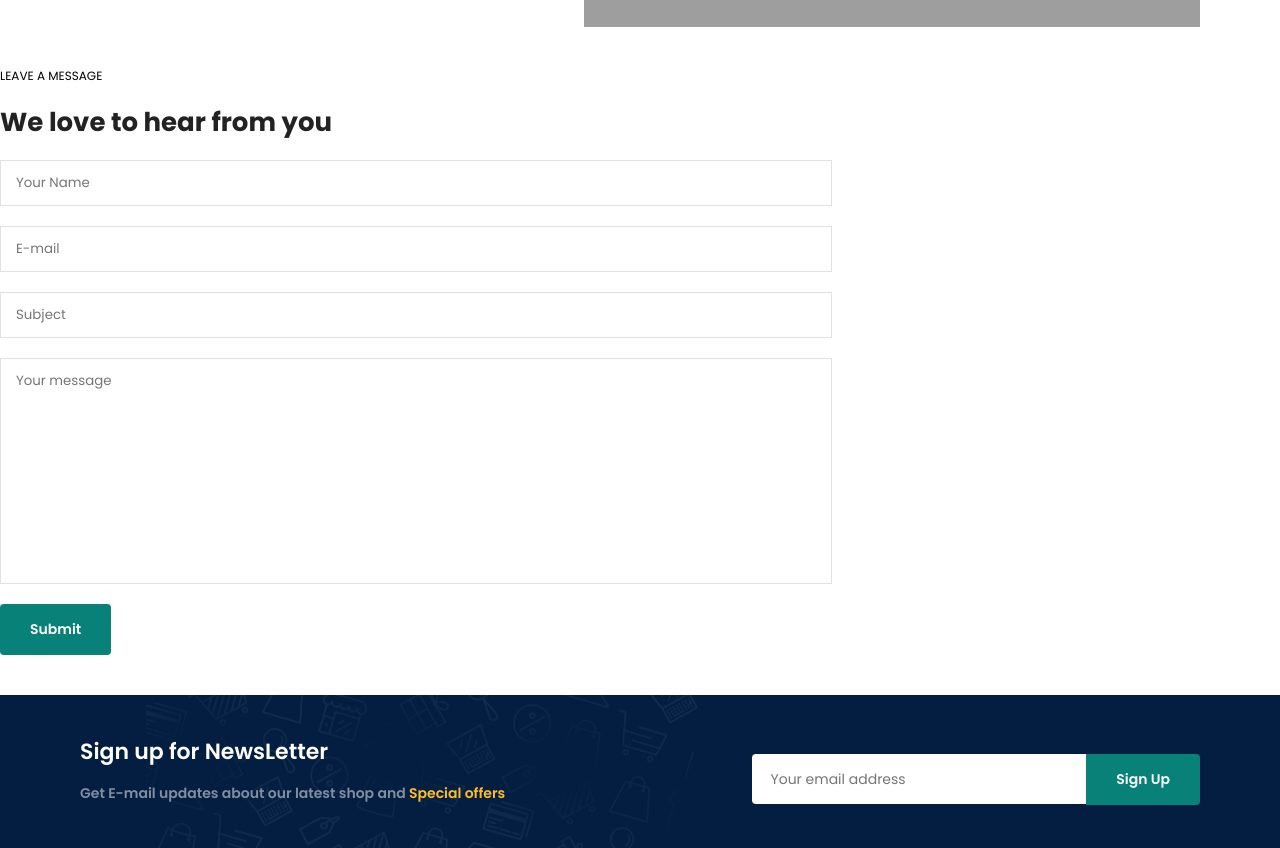
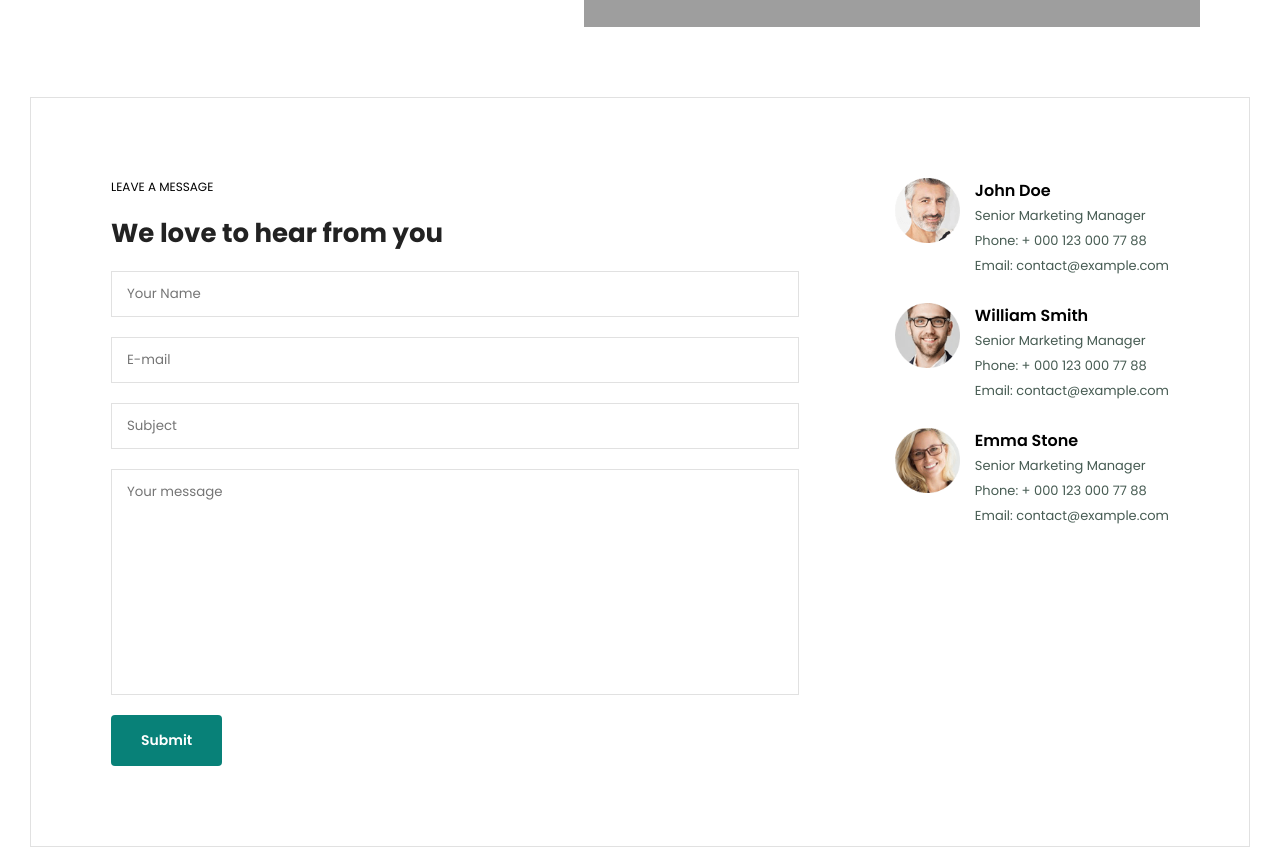
Before and after one commit to dev-nayak-2k02/cara-ecommerce-website, a plain HTML site: page contact.html in a window 1280 px wide. Shown: the part 820-1668 px from the top of the page. Drawn offline with Linux system fonts and the light colour scheme; grey boxes are pictures that could not be loaded.

Commit message:
content added: contact.html

```diff
--- a/contact.html
+++ b/contact.html
@@ -82,6 +82,21 @@
         <textarea name="" id="" cols="30" rows="10" placeholder="Your message"></textarea>
         <button class="normal">Submit</button>
       </form>
+
+      <div class="people">
+        <div>
+          <img src="./img/people/1.png" alt="">
+          <p><span>John Doe</span>Senior Marketing Manager <br> Phone: + 000 123 000 77 88 <br> Email: contact@example.com</p>
+        </div>
+        <div>
+          <img src="./img/people/2.png" alt="">
+          <p><span>William Smith</span>Senior Marketing Manager <br> Phone: + 000 123 000 77 88 <br> Email: contact@example.com</p>
+        </div>
+        <div>
+          <img src="./img/people/3.png" alt="">
+          <p><span>Emma Stone</span>Senior Marketing Manager <br> Phone: + 000 123 000 77 88 <br> Email: contact@example.com</p>
+        </div>
+      </div>
     </section>
 
     <section id="newsletter" class="section-p1 section-m1">
--- a/style.css
+++ b/style.css
@@ -819,6 +819,14 @@ footer .copyright{
     height: 100%;
 }
 
+#form-details{
+    display: flex;
+    justify-content: space-between;
+    margin: 30px;
+    padding: 80px;
+    border: 1px solid #e1e1e1;
+}
+
 #form-details form{
     width: 65%;
     display: flex;
@@ -844,8 +852,31 @@ footer .copyright{
     color: #fff;
 }
 
+#form-details .people div{
+    padding-bottom: 25px;
+    display: flex;
+    align-items: flex-start;
+}
 
+#form-details .people div img{
+    width: 65px;
+    height: 65px;
+    object-fit: cover;
+     margin-right: 15px;
+}
 
+#form-details .people div p{
+    margin: 0;
+    font-size: 13px;
+    line-height: 25px;
+}
+
+#form-details .people div p span {
+    display: block;
+    font-size: 16px;
+    font-weight: 600;
+    color: #000;
+}
 
 
 
```
